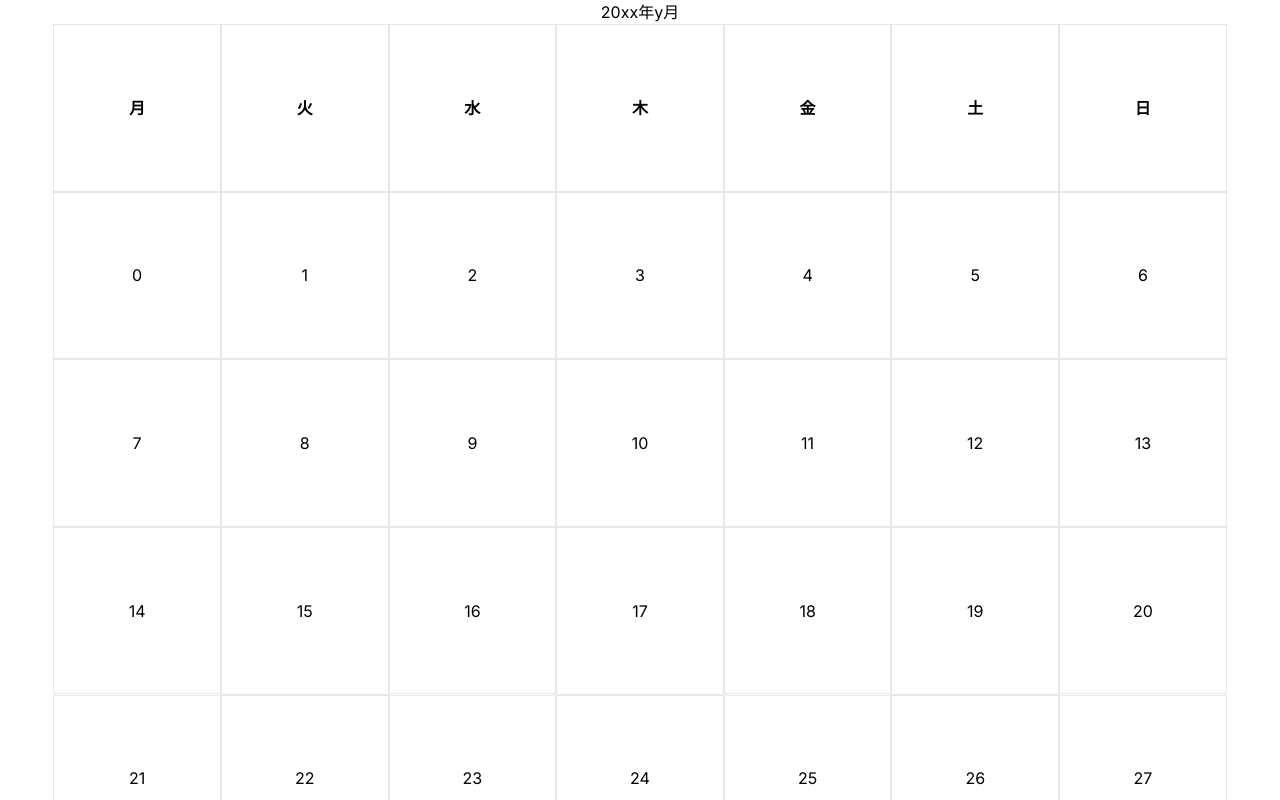
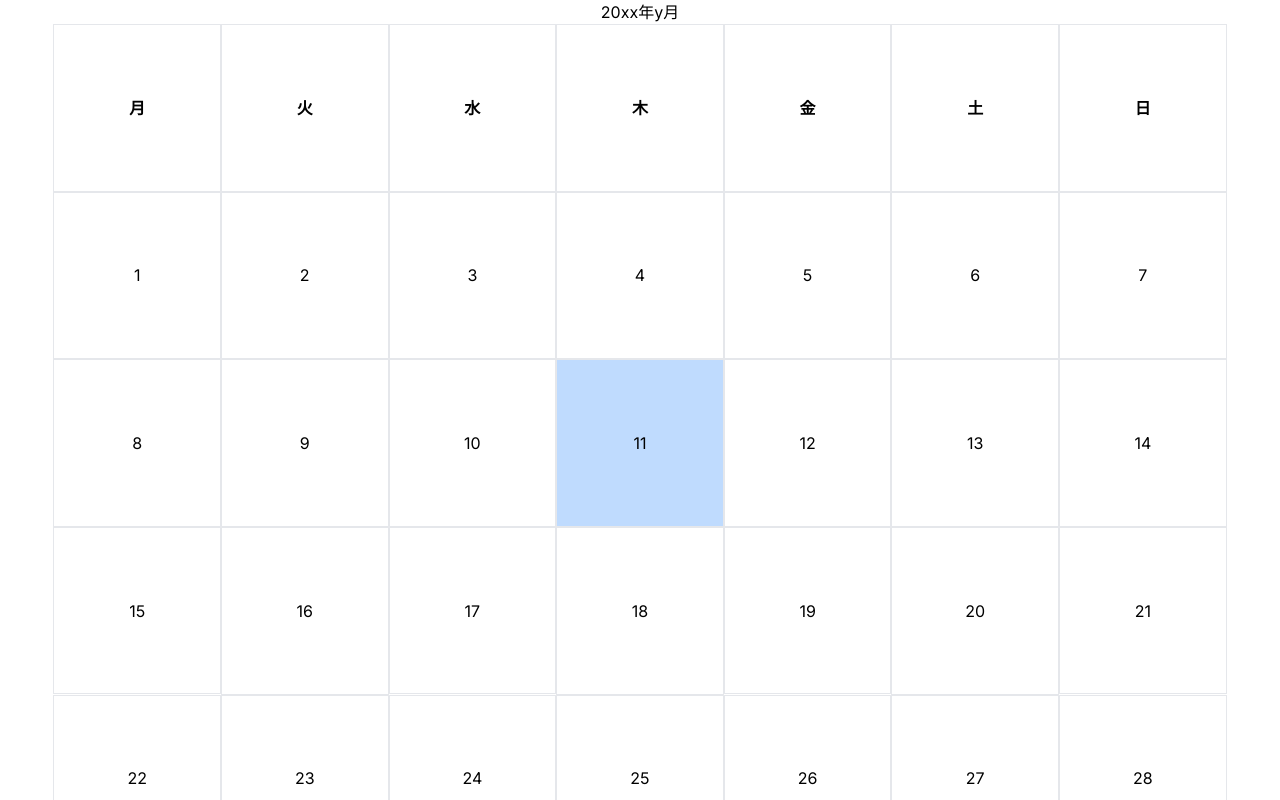
Before and after one commit to t0-0/calendar, a Next.js app: page /month in a window 1280 px wide. Shown: the top 800 px of the page. Built offline with nearby package versions, Linux system fonts and the light colour scheme.

Commit message:
make selectedDate changable

```diff
--- /dev/null
+++ b/src/app/month/components/Button.tsx
@@ -0,0 +1,31 @@
+import { FC, ReactNode, MouseEventHandler } from "react";
+import clsx from "clsx";
+
+interface Props {
+  children: ReactNode;
+  className?: string;
+  onClick: MouseEventHandler<HTMLButtonElement>;
+  isIgnoreHover?: boolean;
+}
+
+const Button: FC<Props> = ({
+  children,
+  className,
+  onClick,
+  isIgnoreHover = false,
+}) => {
+  return (
+    <button
+      onClick={onClick}
+      className={clsx(
+        "flex items-center text-center justify-center border aspect-square",
+        { "hover:bg-gray-100": !isIgnoreHover },
+        className
+      )}
+    >
+      {children}
+    </button>
+  );
+};
+
+export default Button;
--- a/src/app/month/components/Calender.tsx
+++ b/src/app/month/components/Calender.tsx
@@ -1,6 +1,8 @@
 "use client";
 
 import { useState } from "react";
+import Button from "./Button";
+import clsx from "clsx";
 
 const Calender = () => {
   const [selectedDate, setSelectedDate] = useState(new Date());
@@ -28,6 +30,13 @@ const Calender = () => {
     );
     return (tmpDate.getDay() + 6) % 7;
   };
+  const changeSelectedDate = (i: number) => {
+    setSelectedDate((prev) => {
+      const tmpDate = new Date();
+      tmpDate.setFullYear(prev.getFullYear(), prev.getMonth(), i + 1);
+      return tmpDate;
+    });
+  };
   return (
     <div className="flex flex-col items-center">
       20xx年y月
@@ -45,9 +54,16 @@ const Calender = () => {
         })}
         {Array.from({ length: lastDate() }).map((_, i) => {
           return (
-            <div key={i} className="border flex items-center text-center justify-center aspect-square">
-              {i}
-            </div>
+            <Button
+              key={i}
+              className={clsx({
+                "bg-blue-200": i + 1 === selectedDate.getDate(),
+              })}
+              onClick={() => changeSelectedDate(i)}
+              isIgnoreHover={i + 1 === selectedDate.getDate() ? true : false}
+            >
+              <div>{i + 1}</div>
+            </Button>
           );
         })}
         {Array.from({ length: 6 - lastDayOfMonth() }).map((_, i) => {
```
